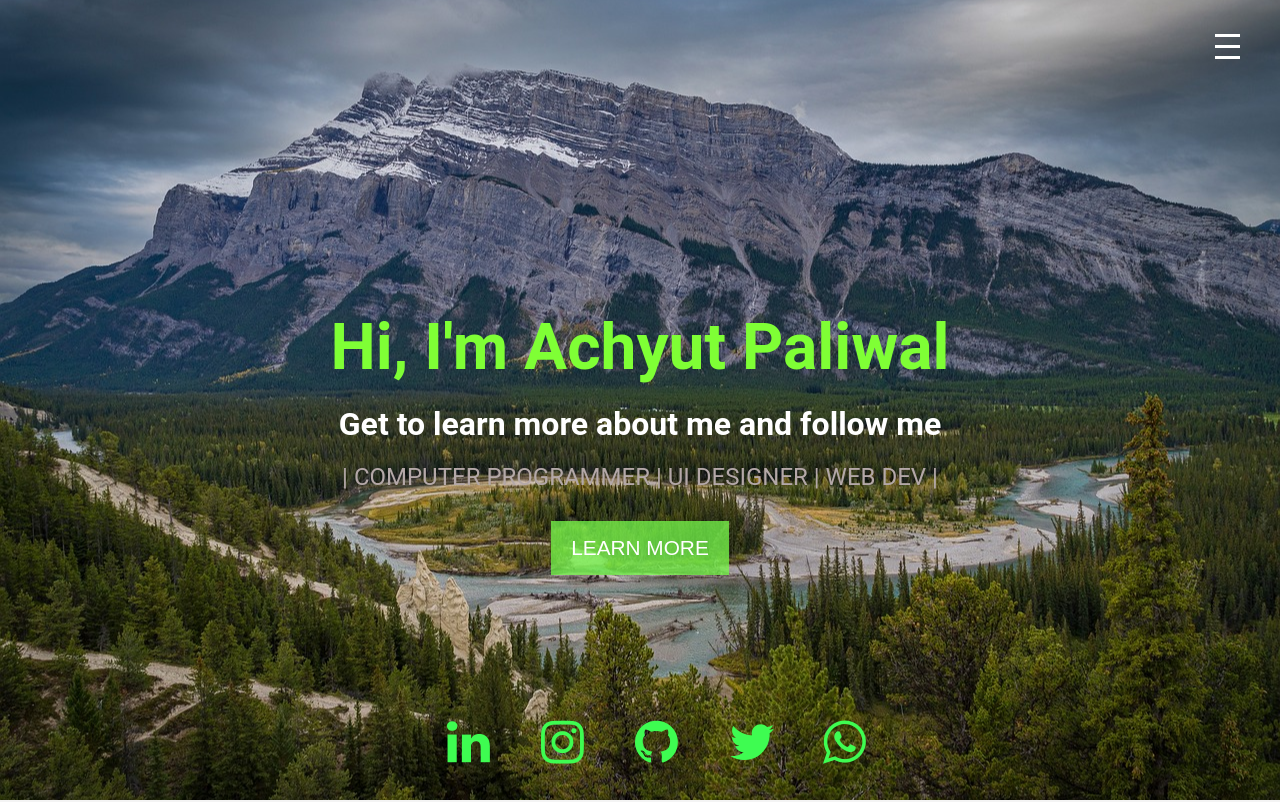
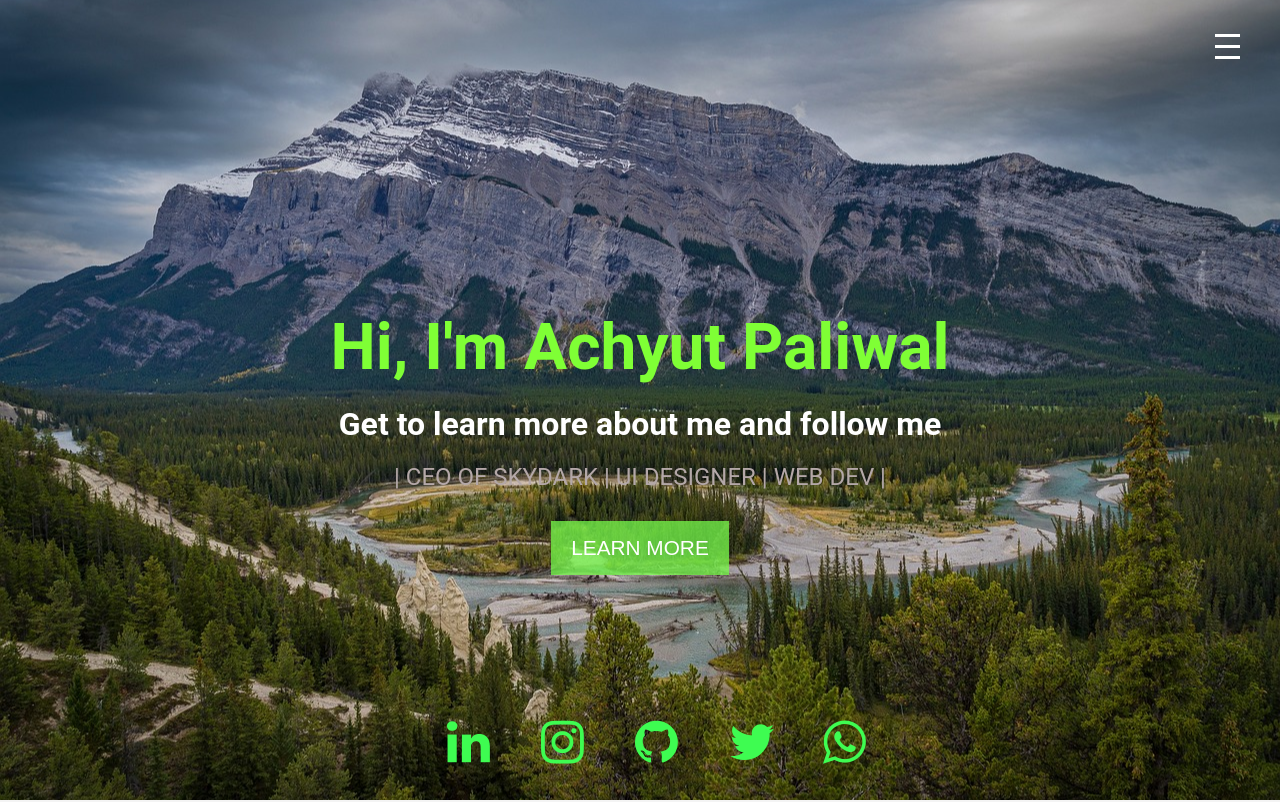
Before and after one commit to Achyut2009/AchyutPaliwal, a plain HTML site: page index.html in a window 1280 px wide. Shown: the top 802 px of the page. Drawn offline with Linux system fonts and the light colour scheme.

Commit message:
Update index.html

```diff
--- a/index.html
+++ b/index.html
@@ -495,7 +495,7 @@
         <div class="section-content">
             <h1>Hi, I'm Achyut Paliwal</h1>
             <h2>Get to learn more about me and follow me</h2>
-            <p>| COMPUTER PROGRAMMER | UI DESIGNER | WEB DEV |</p>
+            <p>| CEO OF SKYDARK | UI DESIGNER | WEB DEV |</p>
             <button id="learnMore">LEARN MORE</button>
         </div>
         <div class="social-icons">
```
